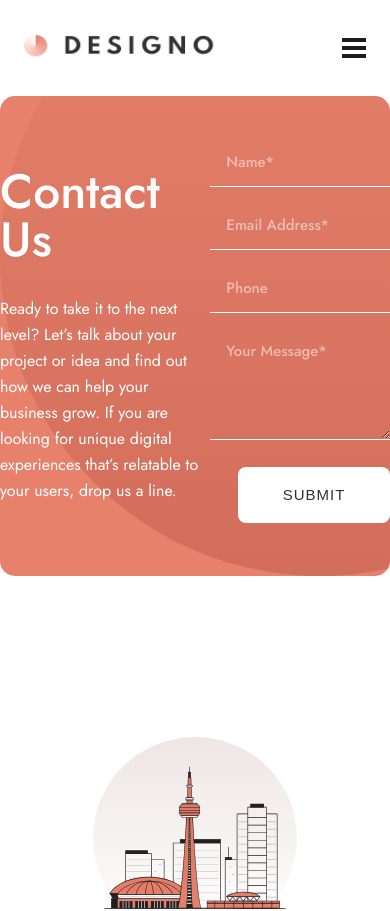
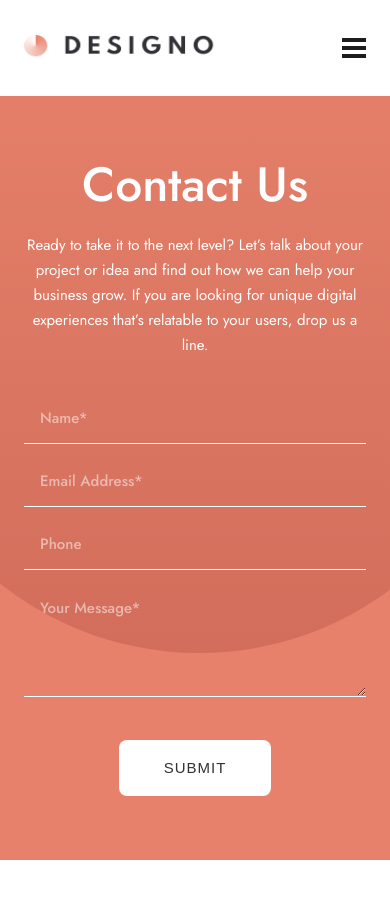
Before and after one commit to Jesuloba-world/Designo, a React (Create React App) app: page /contact in a window 390 px wide. Shown: the top 911 px of the page. Built offline with nearby package versions, Linux system fonts and the light colour scheme.

Commit message:
contact page responsive

```diff
--- a/src/components/Contact/index.tsx
+++ b/src/components/Contact/index.tsx
@@ -11,10 +11,10 @@ import {
 	Label,
 	InputContainer,
 	ErrorMessage,
+	Button,
 } from "./style/contact";
 import { ReactComponent as ContactHeroSvg } from "../../assets/contact/desktop/bg-pattern-hero-desktop.svg";
 import { ReactComponent as ErrorIcon } from "../../assets/contact/desktop/icon-error.svg";
-import { Button } from "../../components";
 
 interface textArea<Type> {
 	name: string;
@@ -101,5 +101,5 @@ Contact.TextArea = ({ id, name, err, refs, ...props }) => {
 };
 
 Contact.Button = ({ children }) => {
-	return <Button.Light>{children}</Button.Light>;
+	return <Button>{children}</Button>;
 };
--- a/src/components/Contact/style/contact.ts
+++ b/src/components/Contact/style/contact.ts
@@ -1,5 +1,7 @@
 import styled from "styled-components/macro";
 import { Heading1, Body } from "../../UI/typography/style/typo";
+import { devices } from "../../devices";
+import { Light } from "../../UI/button/style/button";
 
 export const Container = styled.div`
 	max-width: 111rem;
@@ -13,6 +15,28 @@ export const Container = styled.div`
 	align-items: flex-end;
 	justify-content: flex-start;
 	position: relative;
+
+	@media ${devices.desktopS} {
+		height: 71.1rem;
+
+		svg {
+			position: absolute;
+			top: -8.3rem;
+			left: -12.15rem;
+		}
+	}
+
+	@media ${devices.tablet} {
+		margin-bottom: 12rem;
+	}
+
+	@media ${devices.tablet700} {
+		border-radius: 0;
+	}
+
+	@media ${devices.tablet500} {
+		height: 76.4rem;
+	}
 `;
 
 export const Mask = styled.div`
@@ -24,6 +48,18 @@ export const Mask = styled.div`
 	display: flex;
 	align-items: center;
 	justify-content: space-evenly;
+
+	@media ${devices.desktopS} {
+		flex-direction: column;
+		padding-inline: 5.8rem;
+		justify-content: center;
+		gap: 4rem;
+	}
+
+	@media ${devices.tablet500} {
+		padding-inline: 2.4rem;
+		gap: 4.8rem;
+	}
 `;
 
 export const Info = styled.div`
@@ -31,6 +67,14 @@ export const Info = styled.div`
 	display: flex;
 	flex-direction: column;
 	gap: 3.2rem;
+
+	@media ${devices.desktopS} {
+		width: 100%;
+	}
+
+	@media ${devices.tablet500} {
+		gap: 2.4rem;
+	}
 `;
 
 export const Form = styled.form`
@@ -39,14 +83,32 @@ export const Form = styled.form`
 	flex-direction: column;
 	gap: 2.5rem;
 	align-items: flex-end;
+
+	@media ${devices.desktopS} {
+		width: 100%;
+	}
+
+	@media ${devices.tablet500} {
+		align-items: center;
+	}
 `;
 
 export const Title = styled(Heading1)`
 	color: ${({ theme }) => theme.white};
+
+	@media ${devices.tablet500} {
+		text-align: center;
+	}
 `;
 
 export const SubTitle = styled(Body)`
 	color: ${({ theme }) => theme.white};
+
+	@media ${devices.tablet500} {
+		font-size: 1.5rem;
+		line-height: 2.5rem;
+		text-align: center;
+	}
 `;
 
 export const Input = styled.input`
@@ -124,3 +186,9 @@ export const ErrorMessage = styled.span`
 	color: ${({ theme }) => theme.white};
 	margin-right: 8px;
 `;
+
+export const Button = styled(Light)`
+	@media ${devices.tablet500} {
+		margin-top: 1.6rem;
+	}
+`;
```
Also changed, not shown: package.json (indentation only).
